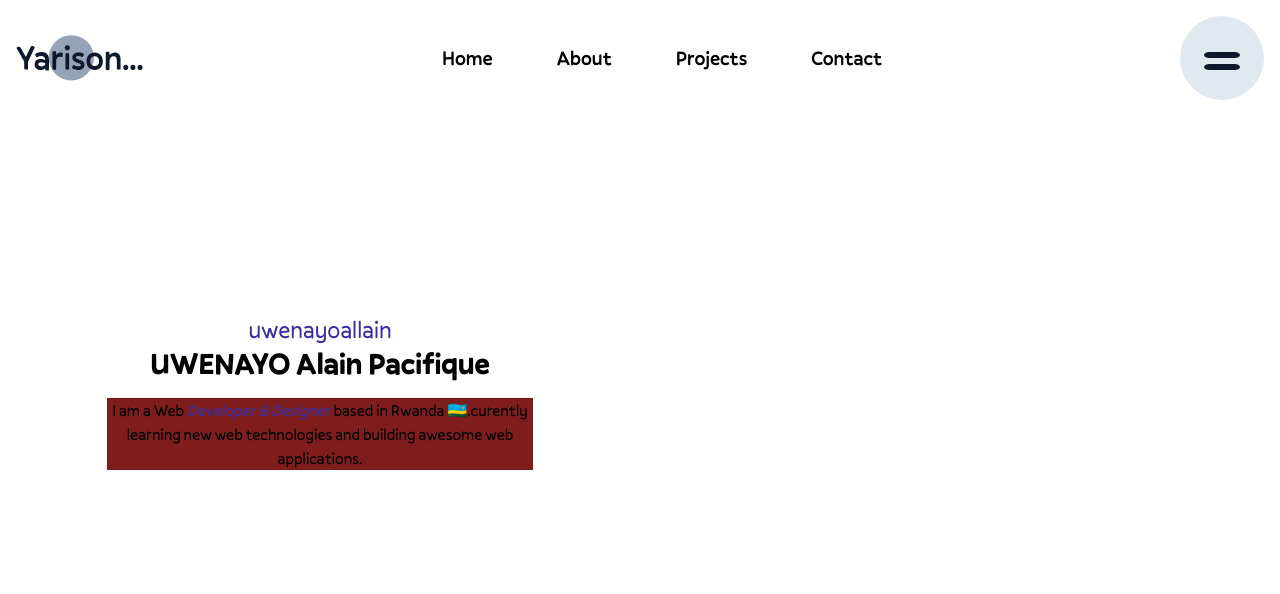
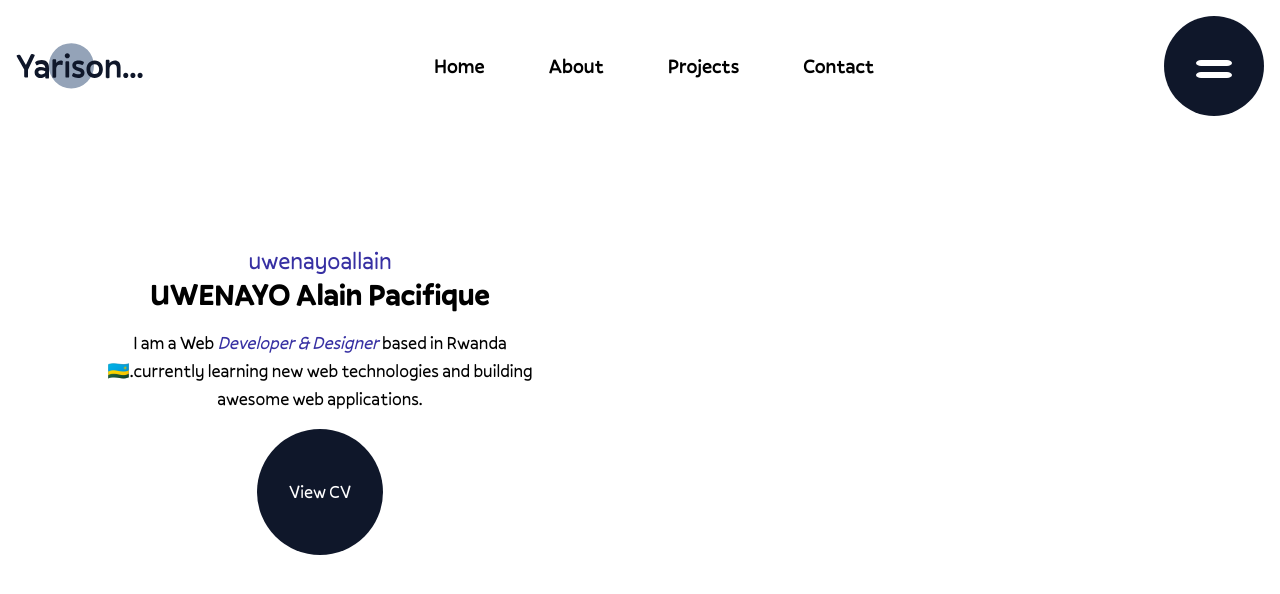
Before and after one commit to uwenayoallain/portifolio, a React (Vite) app: page / in a window 1280 px wide. Shown: the top 594 px of the page. Built offline with nearby package versions, Linux system fonts and the light colour scheme; the HTML template or start-up script is replaced by a standard one.

Commit message:
adding buttons

```diff
--- a/index.html
+++ b/index.html
@@ -3,7 +3,7 @@
   <head>
     <meta charset="UTF-8" />
     <meta name="viewport" content="width=device-width, initial-scale=1.0" />
-    <title>App</title>
+    <title>Yarison | alain</title>
   </head>
   <body>
     <div id="root"></div>
--- a/src/App.tsx
+++ b/src/App.tsx
@@ -2,7 +2,7 @@ import "./styles/App.css";
 import Cursor from "./components/cursor";
 import React from "react";
 import gsap from "gsap";
-import Link from "./components/link";
+import Link, { Button } from "./components/link";
 import { randomInRange } from "./utils/utils";
 
 /**
@@ -68,17 +68,19 @@ function App(): JSX.Element {
                 Contact
               </Link>
             </div>
-            <div className='p-6 rounded-full bg-slate-200'>
+            {/* <div className='p-6 rounded-full bg-slate-200'> */}
+            <Button>
               <svg
                 width='36'
                 height='36'
                 viewBox='0 0 36 36'
                 fill='none'
                 xmlns='http://www.w3.org/2000/svg'>
-                <rect y='12' width='36' height='6' rx='5' fill='#0F172A' />
-                <rect y='24' width='36' height='6' rx='5' fill='#0F172A' />
+                <rect y='12' width='36' height='6' rx='5' fill='currentColor' />
+                <rect y='24' width='36' height='6' rx='5' fill='currentColor' />
               </svg>
-            </div>
+            </Button>
+            {/* </div> */}
           </div>
           <div className='content absolute top-0 w-full -z-[1]'>
             <div className='flex w-full'>
@@ -90,14 +92,18 @@ function App(): JSX.Element {
                   <h1 className='text-center text-3xl font-[Pally-Bold]'>
                     UWENAYO Alain Pacifique
                   </h1>
-                  <p className='text-center bg-red-900 w-4/6 my-4 mx-auto'>
+                  <p className='text-center text-lg w-4/6 my-4 mx-auto'>
                     I am a Web{" "}
                     <span className='text-[#3730A3] italic'>
                       Developer & Designer
-                    </span>{" "}
-                    based in Rwanda 🇷🇼.curently learning new web technologies
+                    </span>
+                    {"  "}
+                    based in Rwanda 🇷🇼.currently learning new web technologies
                     and building awesome web applications.
                   </p>
+                  <div className='w-max mx-auto'>
+                    <Button>View CV</Button>
+                  </div>
                 </div>
               </div>
             </div>
--- a/src/components/cursor.tsx
+++ b/src/components/cursor.tsx
@@ -8,6 +8,26 @@ function Cursor(): JSX.Element {
   const cursor = React.useRef<HTMLDivElement>(null);
   const cursorInner = React.useRef<HTMLDivElement>(null);
 
+  const hideCursor = (
+    outercursor: HTMLDivElement,
+    innercursor: HTMLDivElement
+  ) => {
+    gsap.to([outercursor, innercursor], {
+      opacity: 0,
+      duration: 0.1,
+      ease: "power3.ease",
+    });
+  };
+  const showCursor = (
+    outercursor: HTMLDivElement,
+    innercursor: HTMLDivElement
+  ) => {
+    gsap.to([innercursor, outercursor], {
+      opacity: 1,
+      duration: 0.1,
+      ease: "power3.ease",
+    });
+  };
   /**
    * @function handleCursorMove, a function for moving the custom cursor
    * @param e MouseEvent, the event to use
@@ -33,39 +53,23 @@ function Cursor(): JSX.Element {
   React.useEffect(() => {
     const links = document.querySelectorAll(".link");
     links.forEach((link) => {
-      link.addEventListener("mouseenter", () => {
-        gsap.to([cursor.current, cursorInner.current], {
-          opacity: 0,
-          duration: 0.1,
-          ease: "power3.ease",
-        });
-      });
-      link.addEventListener("mouseleave", () => {
-        gsap.to([cursor.current, cursorInner.current], {
-          opacity: 1,
-          duration: 0.1,
-          ease: "power3.ease",
-        });
-      });
+      link.addEventListener("mouseenter", () =>
+        hideCursor(cursor.current!, cursorInner.current!)
+      );
+      link.addEventListener("mouseleave", () =>
+        showCursor(cursor.current!, cursorInner.current!)
+      );
     });
   });
 
   React.useEffect(() => {
     document.querySelectorAll(".button").forEach((button) => {
-      button.addEventListener("mouseenter", () => {
-        gsap.to(cursor.current, {
-          scale: 2,
-          duration: 0.1,
-          ease: "power3.ease",
-        });
-      });
-      button.addEventListener("mouseleave", () => {
-        gsap.to(cursor.current, {
-          scale: 1,
-          duration: 0.1,
-          ease: "power3.ease",
-        });
-      });
+      button.addEventListener("mouseenter", () =>
+        hideCursor(cursor.current!, cursorInner.current!)
+      );
+      button.addEventListener("mouseleave", () =>
+        showCursor(cursor.current!, cursorInner.current!)
+      );
     });
   });
   return (
--- a/src/components/link.tsx
+++ b/src/components/link.tsx
@@ -25,4 +25,15 @@ function Link({
   );
 }
 
+function Button({ children }: { children: React.ReactNode }): JSX.Element {
+  return (
+    <div className='inline-block relative'>
+      <button className='p-8 text-lg bg-slate-900 text-white aspect-square rounded-full button overflow-hidden relative z-[1]'>
+        {children}
+      </button>
+    </div>
+  );
+}
+
 export default Link;
+export { Button };
--- a/src/styles/App.css
+++ b/src/styles/App.css
@@ -17,21 +17,29 @@
   background-size: cover;
 }
 .link-hover:hover {
-  @apply text-orange-500;
+  @apply text-[#3730A3];
 }
 .link-hover:before {
   @apply text-transparent absolute left-1 pointer-events-none top-1/2 transform -translate-x-1/2 -translate-y-1/2;
   content: attr(data-text);
 }
 .link-hover:hover:before {
-  @apply text-orange-500 left-1/2  transition-all ease-in-out duration-200;
+  @apply text-[#3730A3] left-1/2  transition-all ease-in-out duration-200;
 }
 .link-hover:after {
   @apply absolute w-2 aspect-square rounded-full bg-transparent top-1/2 right-4 transform -translate-y-1/2 transition-all ease-in-out;
   content: "";
 }
 .link-hover:hover:after {
-  @apply right-3 bg-orange-500;
+  @apply right-3 bg-[#3730A3];
+}
+.button:before {
+  @apply bg-[#3730A3] absolute left-1/2 pointer-events-none top-1/2 transform -translate-x-1/2 -translate-y-1/2 w-0 aspect-square rounded-full -z-[1];
+  content: "";
+}
+
+.button:hover:before {
+  @apply scale-[30] w-2 transition duration-700 ease-in-out;
 }
 * {
   font-family: "Pally-Variable", sans-serif;
```
